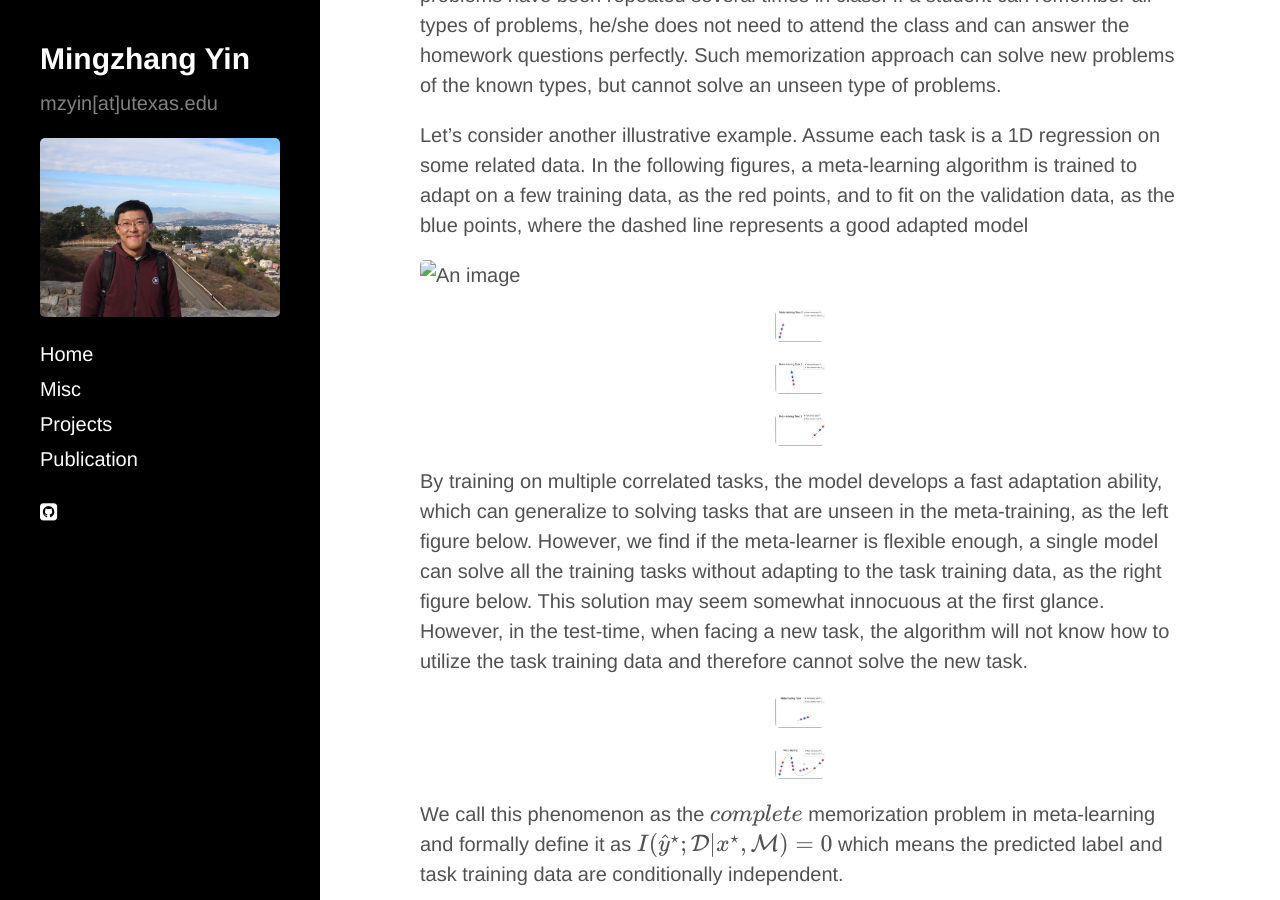
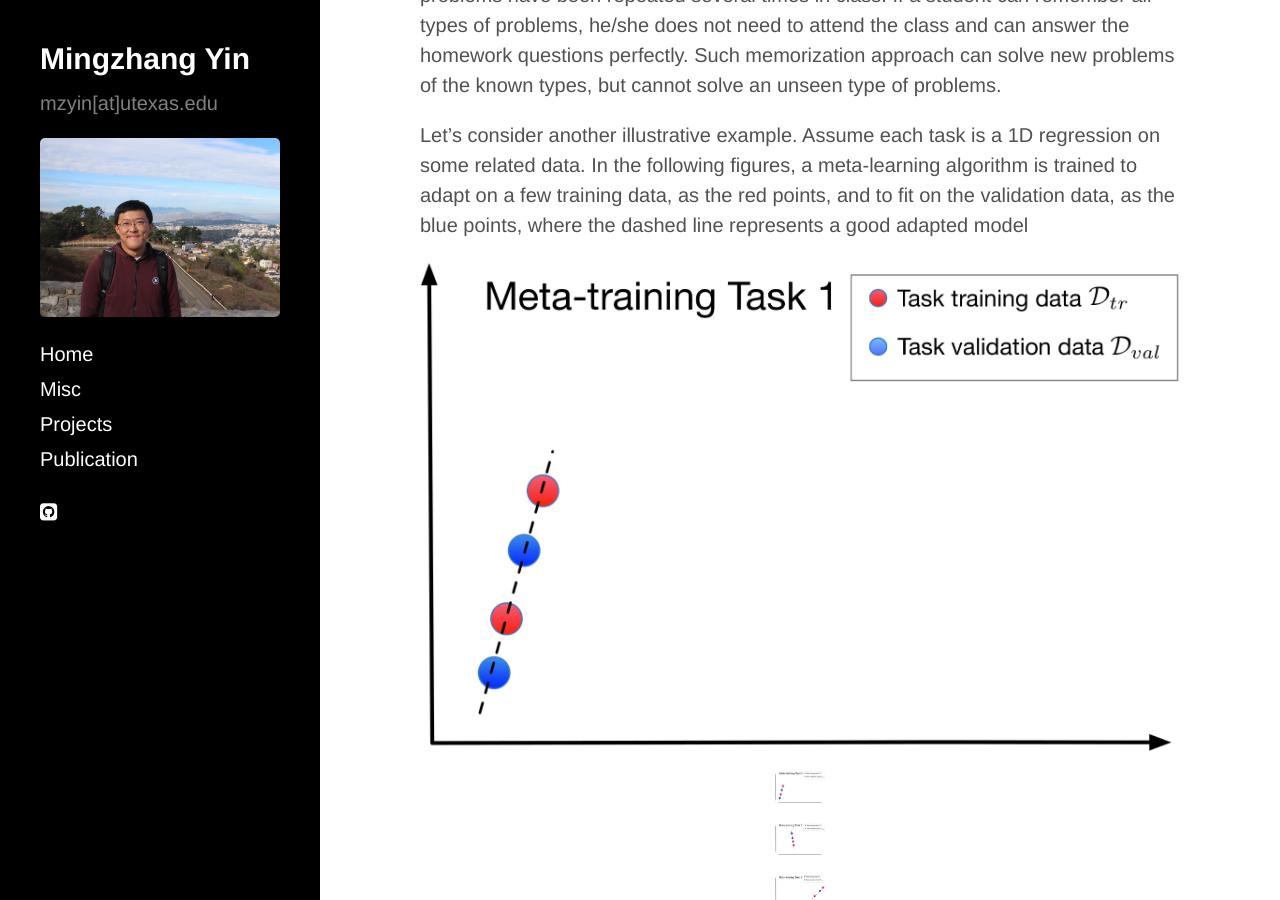
Before and after one commit to mingzhang-yin/mingzhang-yin.github.io, a Jekyll site: the page built from _posts/2020-04-10-Meta-learning-without-Memorization.md, in a window 1280 px wide and 900 px high, scrolled down 1272 px. Built offline with Jekyll 4.4.1, drawn with Linux system fonts in a browser that asks for light colours; nearby versions of some CDN libraries; formulas are drawn with MathJax 3.

Commit message:
Update 2020-04-10-Meta-learning-without-Memorization.md

```diff
--- a/_posts/2020-04-10-Meta-learning-without-Memorization.md
+++ b/_posts/2020-04-10-Meta-learning-without-Memorization.md
@@ -22,7 +22,7 @@ Let's come back to the student example at the beginning. The daily study at scho
 
 Let's consider another illustrative example.  Assume each task is a 1D regression on some related data. In the following figures, a meta-learning algorithm is trained to adapt on a few training data, as the red points, and to fit on the validation data, as the blue points, where the dashed line represents a good adapted model
 
-![An image](raw.githubusercontent.com/mingzhang-yin/mingzhang-yin.github.io/master/assets/images/figure_memo/l1.jpg) <!-- .element height="50%" width="50%" -->
+![An image](https://raw.githubusercontent.com/mingzhang-yin/mingzhang-yin.github.io/master/assets/images/figure_memo/l1.jpg) <!-- .element height="50%" width="50%" -->
 
 <p align="center">
 <img src="https://raw.githubusercontent.com/mingzhang-yin/mingzhang-yin.github.io/master/assets/images/figure_memo/l1.jpg" width="50"/>  <img src="https://raw.githubusercontent.com/mingzhang-yin/mingzhang-yin.github.io/master/assets/images/figure_memo/l2.jpg" width="50"/>  <img src="https://raw.githubusercontent.com/mingzhang-yin/mingzhang-yin.github.io/master/assets/images/figure_memo/l3.jpg" width="50"/>
```
